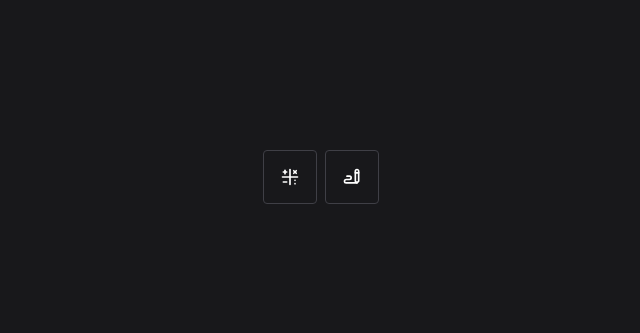
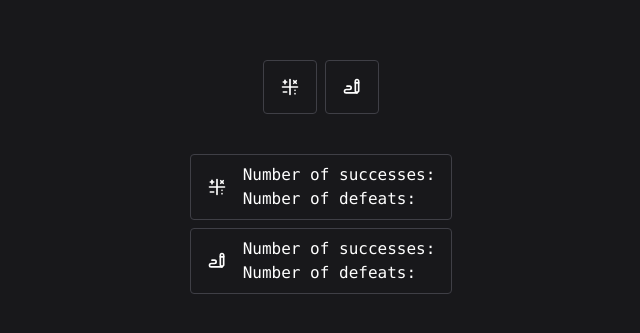
Before and after one commit to MoskalykA/tr_study, a React (Vite) app: page / in a window 1280 px wide. Shown: the part 223-556 px from the top of the page, without its empty margins (319-959 px from the left). Built offline with nearby package versions, Linux system fonts and the light colour scheme.

Commit message:
feat: added some statistics to the index page

```diff
--- a/src/pages/Index.tsx
+++ b/src/pages/Index.tsx
@@ -1,9 +1,19 @@
+import { invoke } from "@tauri-apps/api/tauri"
+import { useEffect, useState } from "react"
 import { TbMathSymbols, TbWriting } from "react-icons/tb"
 import { Link } from "react-router-dom"
+import StatsType from "../types/Stats"
 
 function Index() {
+   const [data, setData] = useState<StatsType | null>(null)
+   useEffect(() => {
+      invoke("get_data").then((data: any) => {
+         setData(data)
+      })
+   }, [])
+
    return (
-      <div className="flex justify-center items-center h-screen">
+      <div className="flex flex-col justify-center items-center h-screen space-y-10">
          <div className="flex space-x-2">
             <Link to="/math" className="flex justify-center items-center border border-zinc-700 rounded p-4 transition-all duration-1000 hover:shadow-2xl hover:cursor-pointer hover:p-8">
                <TbMathSymbols className="w-5 h-5 text-white"/>
@@ -13,6 +23,26 @@ function Index() {
                <TbWriting className="w-5 h-5 text-white"/>
             </div>
          </div>
+
+         <div className="space-y-2">
+            <div className="flex justify-center items-center border border-zinc-700 rounded p-2 px-4 space-x-4">
+               <TbMathSymbols className="w-5 h-5 text-white"/>
+
+               <div>
+                  <h1 className="text-white font-mono">Number of successes: { data?.math.number_of_successes }</h1>
+                  <h1 className="text-white font-mono">Number of defeats: { data?.math.number_of_defeats }</h1>
+               </div>
+            </div>
+
+            <div className="flex justify-center items-center border border-zinc-700 rounded p-2 px-4 space-x-4">
+               <TbWriting className="w-5 h-5 text-white"/>
+
+               <div>
+                  <h1 className="text-white font-mono">Number of successes: { data?.writing.number_of_successes }</h1>
+                  <h1 className="text-white font-mono">Number of defeats: { data?.writing.number_of_defeats }</h1>
+               </div>
+            </div>
+         </div>
       </div>
    )
 }
--- /dev/null
+++ b/src/types/Math.ts
@@ -0,0 +1,6 @@
+interface Math {
+   number_of_successes: number,
+   number_of_defeats: number
+}
+
+export default Math
--- /dev/null
+++ b/src/types/Stats.ts
@@ -0,0 +1,9 @@
+import MathType from "./Math"
+import WritingType from "./Writing"
+
+interface Stats {
+   math: MathType,
+   writing: WritingType
+}
+
+export default Stats
--- /dev/null
+++ b/src/types/Writing.ts
@@ -0,0 +1,6 @@
+interface Writing {
+   number_of_successes: number,
+   number_of_defeats: number
+}
+
+export default Writing
```
Also changed, not shown: 2 other files (tests, documents, lock files or other folders).
